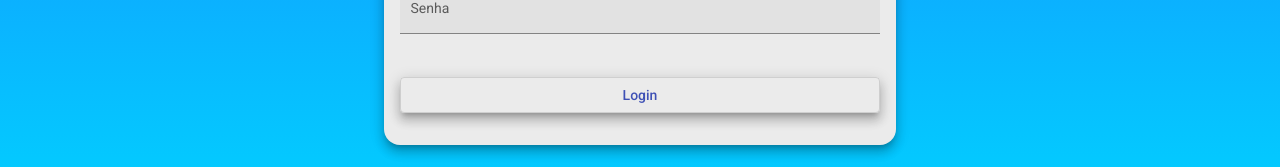
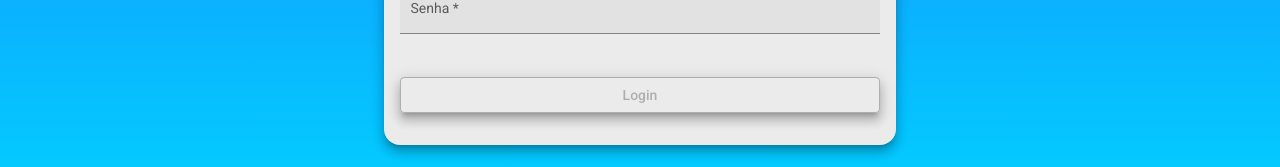
Before and after one commit to gsTavares/helpdesk-web, an Angular app: page /login in a window 1280 px wide. Shown: the part 558-725 px from the top of the page. Built offline with nearby package versions, Linux system fonts and the light colour scheme.

Commit message:
validacao de login

```diff
--- a/src/app/app.module.ts
+++ b/src/app/app.module.ts
@@ -61,7 +61,9 @@
     MatInputModule,
     MatIconModule,
     MatListModule,
-    MatCardModule
+    MatCardModule,
+    FormsModule,
+    ReactiveFormsModule
   ],
   providers: [],
   bootstrap: [AppComponent]
--- a/src/app/components/login/login.component.html
+++ b/src/app/components/login/login.component.html
@@ -6,14 +6,14 @@
 
         <mat-form-field class="full-width" appearance="fill">
             <mat-label>Email</mat-label>
-            <input matInput placeholder="Ex. fulano@mail.com">
+            <input [formControl]="email" required [(ngModel)]="creds.email" name="email" matInput placeholder="Ex. fulano@mail.com">
         </mat-form-field>
 
         <mat-form-field class="full-width" appearance="fill">
             <mat-label>Senha</mat-label>
-            <input type="password" matInput placeholder="Ex. 123">
+            <input [formControl]="senha" required [(ngModel)]="creds.senha" name="senha" type="password" matInput placeholder="Ex. 123">
         </mat-form-field>
 
-        <button class="full-width mat-elevation-z8" mat-stroked-button color="primary">Login</button>
+        <button [disabled]="!validaCampos()" class="full-width mat-elevation-z8" mat-stroked-button color="primary">Login</button>
     </form>
 </div>
--- a/src/app/components/login/login.component.ts
+++ b/src/app/components/login/login.component.ts
@@ -1,4 +1,6 @@
 import { Component, OnInit } from '@angular/core';
+import { FormControl, Validators } from '@angular/forms';
+import { Credenciais } from 'src/app/models/Credenciais';
 
 @Component({
   selector: 'app-login',
@@ -7,9 +9,18 @@
 })
 export class LoginComponent implements OnInit {
 
+  creds: Credenciais = {} as Credenciais
+
+  email = new FormControl(null, Validators.email);
+  senha = new FormControl(null, Validators.minLength(3));
+
   constructor() { }
 
   ngOnInit(): void {
   }
 
+  validaCampos(): boolean {
+    return (this.email.valid && this.senha.valid)
+  }
+
 }
--- /dev/null
+++ b/src/app/models/Credenciais.ts
@@ -0,0 +1,4 @@
+export interface Credenciais {
+    email: string,
+    senha: string
+}
```
